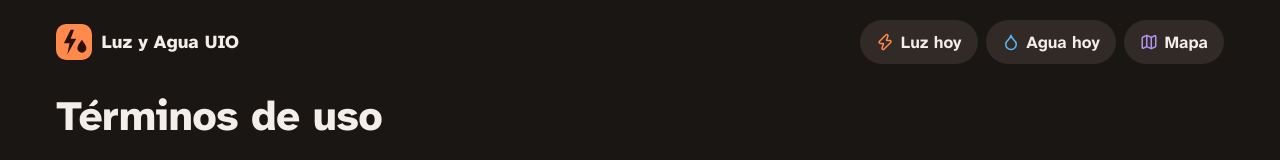
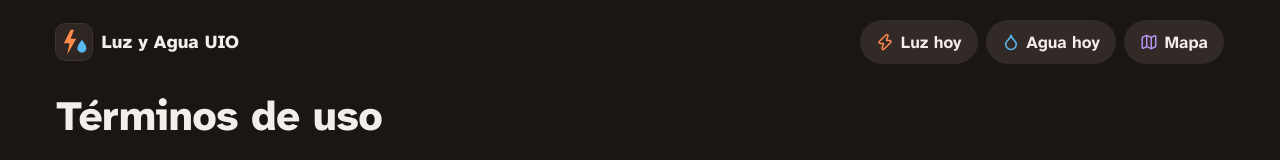
Before and after one commit to JunLovin/luz-y-agua-uio, a Next.js app in the folder apps/web/: page /terminos in a window 1280 px wide. Shown: the top 160 px of the page. Built offline with nearby package versions, Linux system fonts and the light colour scheme; no server answers.

Commit message:
feat(web): brand mark and favicon match the app icon

```diff
--- a/apps/web/src/app/globals.css
+++ b/apps/web/src/app/globals.css
@@ -177,6 +177,7 @@ p {
   width: 2.25rem;
   height: 2.25rem;
   border-radius: 10px;
+  box-shadow: 0 0 0 1px var(--border);
 }
 
 .nav {
--- a/apps/web/src/ui/brand-mark.tsx
+++ b/apps/web/src/ui/brand-mark.tsx
@@ -1,12 +1,12 @@
-/** The app mark: a bolt and a drop on ember. Not modeled on any utility's logo. */
+/** The app mark, same as the app icon: an ember bolt and a glacier drop at night. Not modeled on any utility's logo. */
 export function BrandMark() {
   return (
     <svg viewBox="0 0 64 64" aria-hidden="true">
-      <rect width="64" height="64" rx="14" fill="var(--primary)" />
-      <path d="M26 10 14 34h10l-4 20 16-28H26l6-16z" fill="var(--on-primary)" />
+      <rect width="64" height="64" rx="14" fill="#2e2622" />
+      <path d="M26 10 14 34h10l-4 20 16-28H26l6-16z" fill="#ff8a4c" />
       <path
         d="M46 28c-5 7-8 11-8 15a8 8 0 0 0 16 0c0-4-3-8-8-15z"
-        fill="var(--on-primary)"
+        fill="#5ab8f0"
       />
     </svg>
   );
```
Also changed, not shown: apps/web/src/app/icon.svg.
